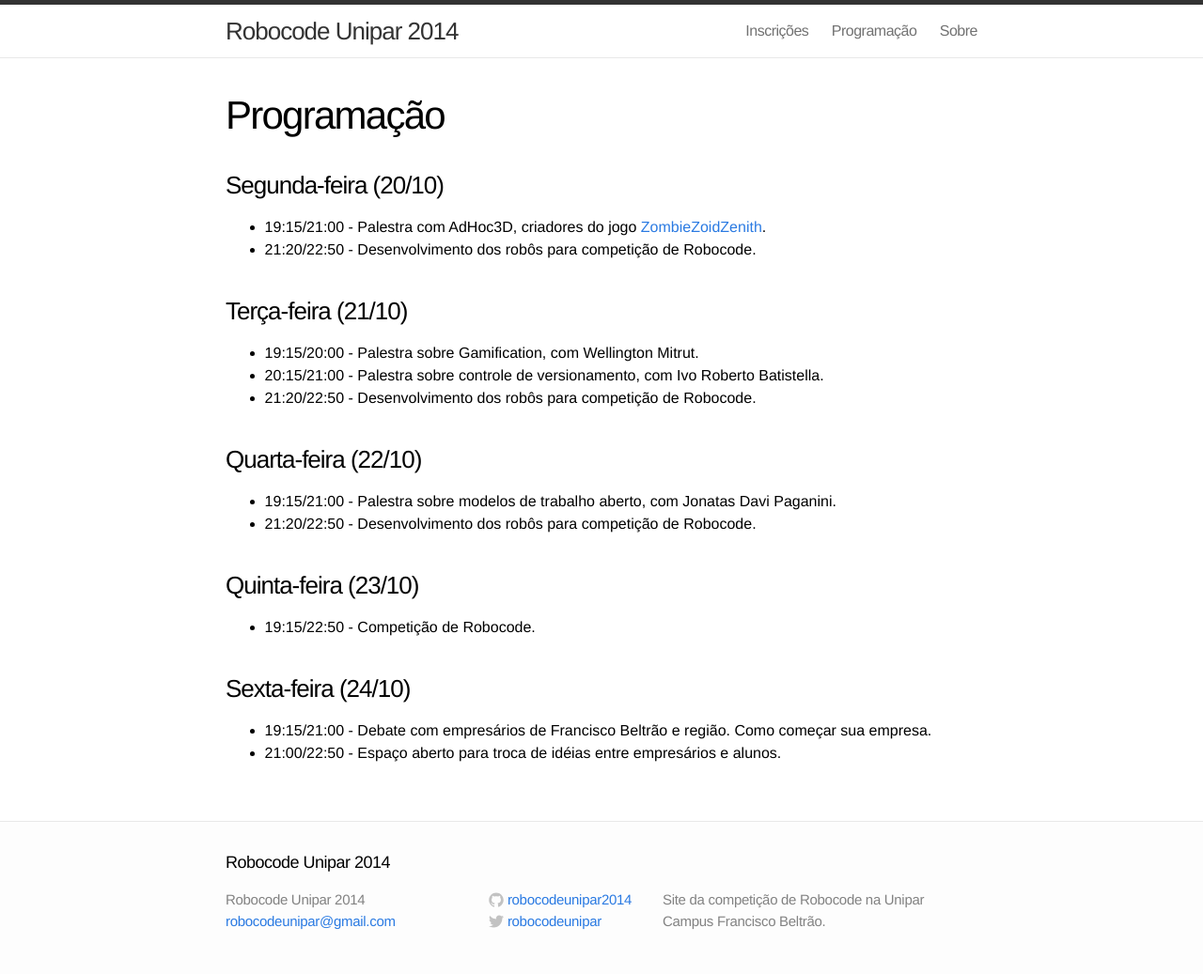
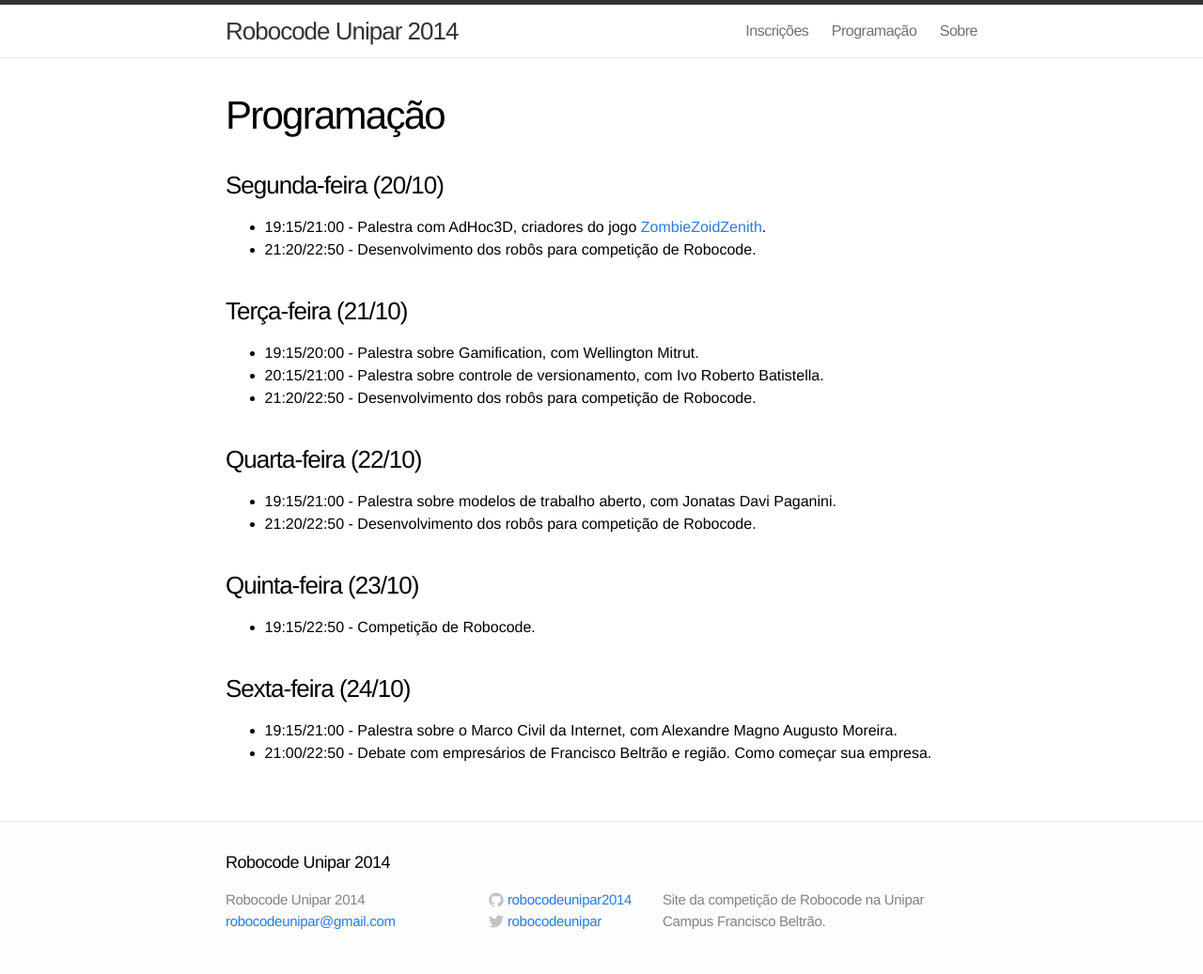
Before and after one commit to RobocodeUnipar2014/robocodeunipar2014.github.io, a Jekyll site: the page built from programacao.md, in a window 1280 px wide. Shown: the whole page at 94% size. Built offline with Jekyll 4.4.1, drawn with Linux system fonts in a browser that asks for light colours.

Commit message:
new post

```diff
--- a/programacao.md
+++ b/programacao.md
@@ -26,7 +26,7 @@
 
 ### Sexta-feira (24/10)
 
-* 19:15/21:00 - Debate com empresários de Francisco Beltrão e região. Como começar sua empresa.
-* 21:00/22:50 - Espaço aberto para troca de idéias entre empresários e alunos.
+* 19:15/21:00 - Palestra sobre o Marco Civil da Internet, com Alexandre Magno Augusto Moreira.
+* 21:00/22:50 - Debate com empresários de Francisco Beltrão e região. Como começar sua empresa.
 
 [zzz]: http://www.zombiezoid.com.br/
```
